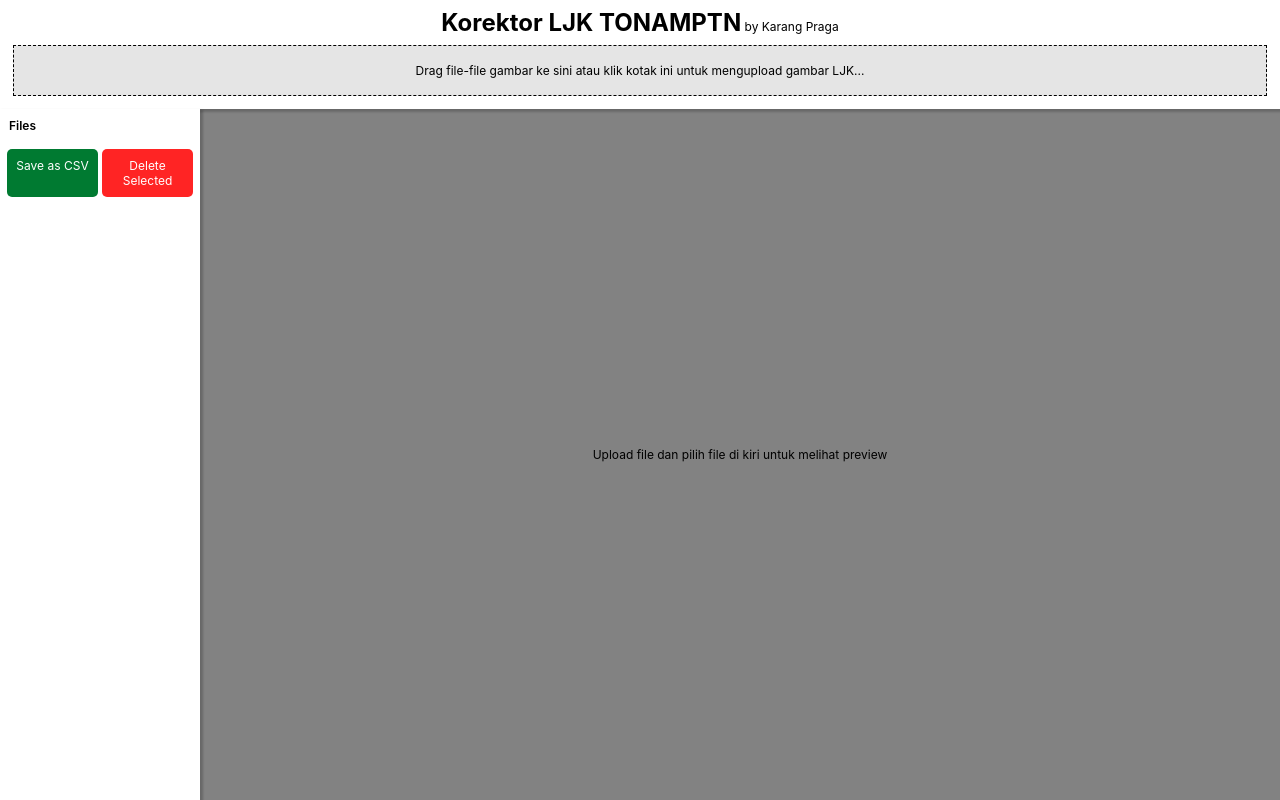
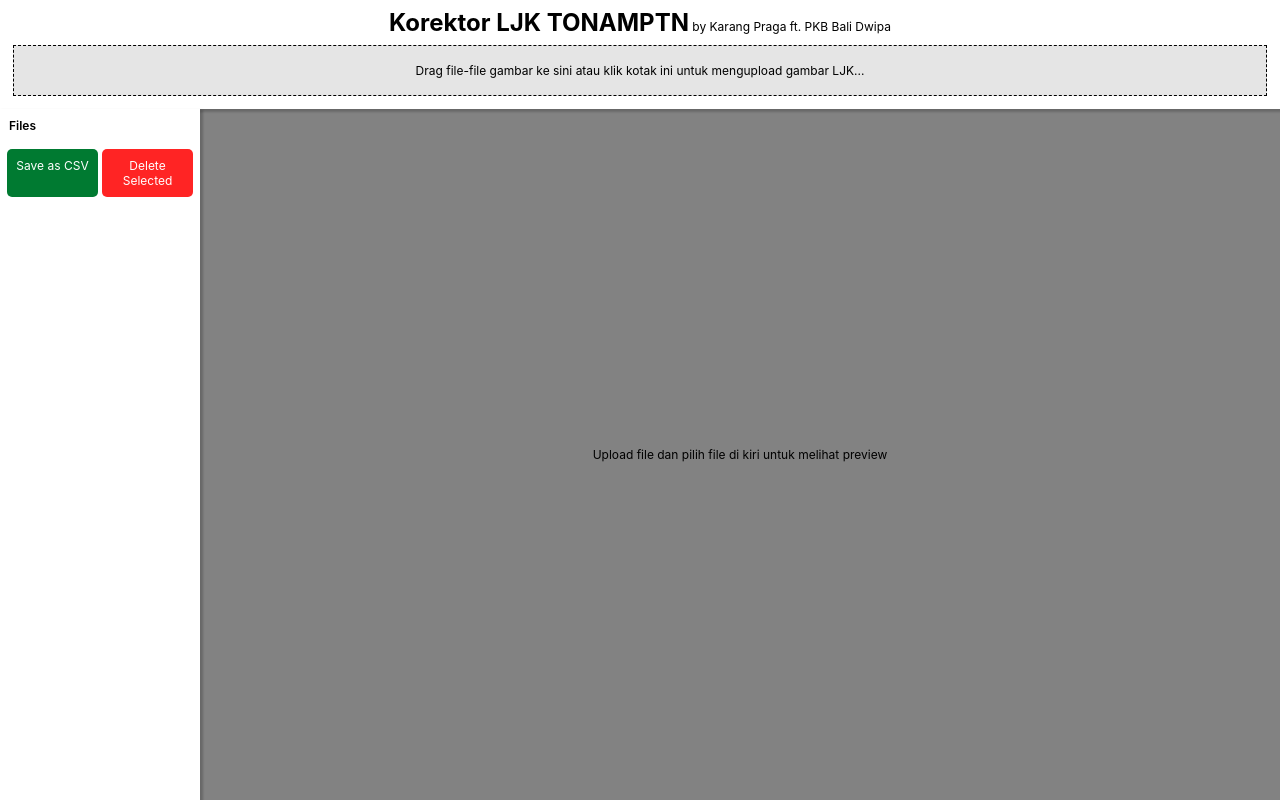
Before and after one commit to diwangs/LJK_Corrector, a React (Create React App) app in the folder react-dev/: page / in a window 1280 px wide. Built offline with nearby package versions, Linux system fonts and the light colour scheme; the HTML template or start-up script is replaced by a standard one.

Commit message:
add crdit to gery

```diff
--- a/react-dev/src/App.js
+++ b/react-dev/src/App.js
@@ -140,7 +140,7 @@
     return (
         <div className='d-flex flex-col h-100'>
           <div className='flex-0 header'>
-            <div className='title'><strong>Korektor LJK TONAMPTN</strong> by Karang Praga</div>
+            <div className='title'><strong>Korektor LJK TONAMPTN</strong> by Karang Praga ft. PKB Bali Dwipa </div>
             {this.state.waitingForFiles === 0 && (
                 <Dropzone onDrop={this.onDrop} multiple>
                   {({getRootProps, getInputProps, isDragActive}) => {
```
